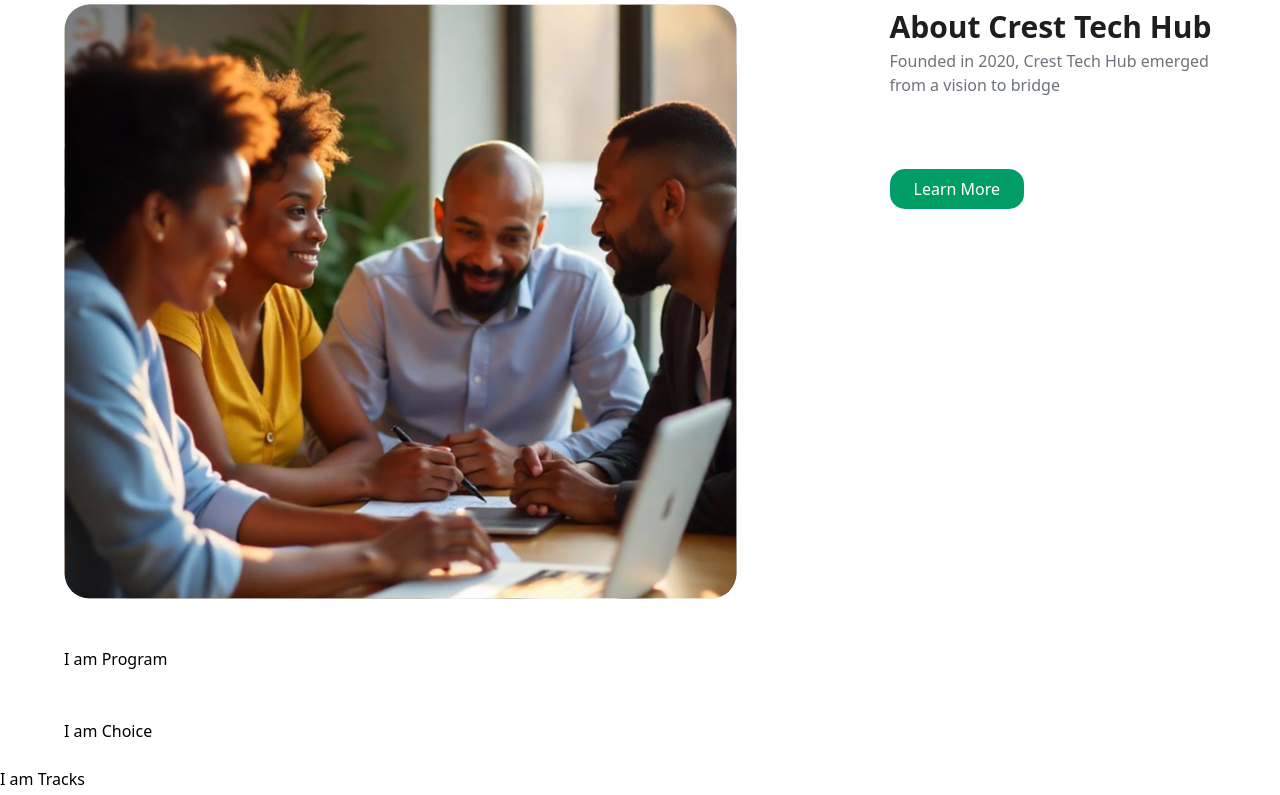
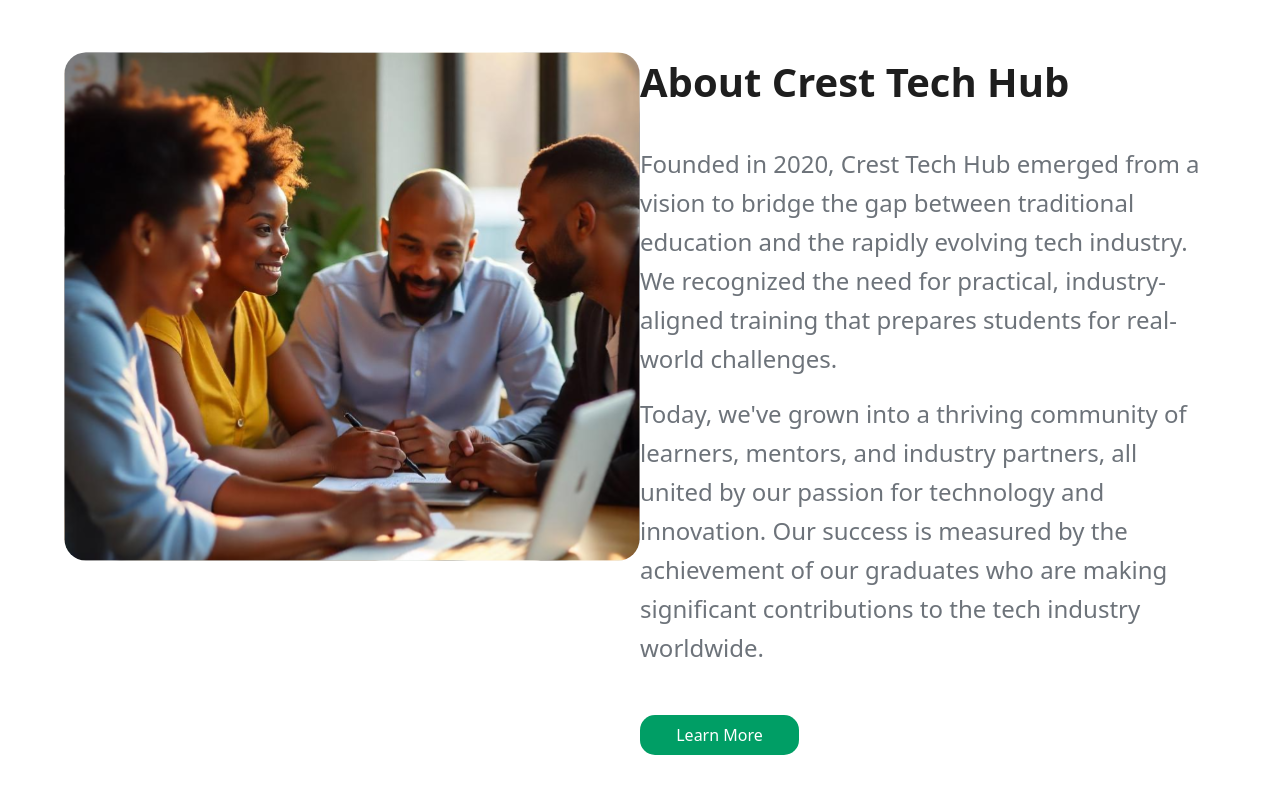
Before and after one commit to Cresttechhub/crestFrontend, a React (Vite) app: page / in a window 1280 px wide. Shown: the part 1300-2095 px from the top of the page. Built offline with nearby package versions, Linux system fonts and the light colour scheme.

Commit message:
feat: Add About component with in-view text animation and menu hover effect

```diff
--- a/src/components/About/About.jsx
+++ b/src/components/About/About.jsx
@@ -1,74 +1,119 @@
 import React, { useState, useEffect, useRef } from "react";
 import { useNavigate } from "react-router-dom";
+import { motion, AnimatePresence } from "framer-motion";
+import { useInView } from "react-intersection-observer";
 import about_img from "../../images/about_img.svg";
 
 const About = () => {
   const [paragraph1, setParagraph1] = useState("");
   const [paragraph2, setParagraph2] = useState("");
   const navigate = useNavigate();
-  const isFirstRender = useRef(true);
+  const [ref, inView] = useInView({ threshold: 0.2 });
+  const timeoutRefs = useRef([]);
 
   useEffect(() => {
-    if (isFirstRender.current) {
-      isFirstRender.current = false;
-      setTimeout(() => {
-        const text1 = `Founded in 2020, Crest Tech Hub emerged from a vision to bridge
-        the gap between traditional education and the rapidly evolving
-        tech industry. We recognized the need for practical
-        industry-aligned training that prepares students for real-world
-        challenges.`;
+    if (inView) {
+      const text1 =
+        `Founded in 2020, Crest Tech Hub emerged from a vision to bridge the gap between traditional education and the rapidly evolving tech industry. We recognized the need for practical, industry-aligned training that prepares students for real-world challenges.`.split(
+          " "
+        );
 
-        const text2 = `Today, we've grown into a thriving community of learners, mentors,
-        and industry partners, all united by our passion for technology
-        and innovation. Our success is measured by the achievement of our
-        graduates who are making significant contributions to the tech
-        industry worldwide`;
+      const text2 =
+        `Today, we've grown into a thriving community of learners, mentors, and industry partners, all united by our passion for technology and innovation. Our success is measured by the achievement of our graduates who are making significant contributions to the tech industry worldwide.`.split(
+          " "
+        );
 
-        const lines1 = text1.split("\n");
-        const lines2 = text2.split("\n");
-        let lineIndex1 = 0;
-        let lineIndex2 = 0;
+      setParagraph1("");
+      setParagraph2("");
 
-        const interval1 = setInterval(() => {
-          setParagraph1((prev) => prev + lines1[lineIndex1] + "\n");
-          lineIndex1++;
-          if (lineIndex1 === lines1.length) clearInterval(interval1);
-        }, 1000);
+      const addWords = (text, setText, delay) => {
+        text.forEach((word, index) => {
+          const timeout = setTimeout(() => {
+            setText((prev) => (prev ? `${prev} ${word}` : word));
+          }, index * 50); // Adjust speed by modifying 50ms delay
+          timeoutRefs.current.push(timeout);
+        });
+      };
 
-        setTimeout(() => {
-          const interval2 = setInterval(() => {
-            setParagraph2((prev) => prev + lines2[lineIndex2] + "\n");
-            lineIndex2++;
-            if (lineIndex2 === lines2.length) clearInterval(interval2);
-          }, 1000);
-        }, lines1.length * 1000);
-      }, 5000);
+      addWords(text1, setParagraph1, 0);
+      setTimeout(
+        () => addWords(text2, setParagraph2, text1.length * 50),
+        text1.length * 50
+      );
+    } else {
+      setParagraph1("");
+      setParagraph2("");
+      timeoutRefs.current.forEach(clearTimeout);
+      timeoutRefs.current = [];
     }
-  }, []);
+
+    return () => {
+      timeoutRefs.current.forEach(clearTimeout);
+      timeoutRefs.current = [];
+    };
+  }, [inView]);
 
   const handleButtonClick = () => {
     navigate("/about");
   };
+
+  const paragraphVariants = {
+    initial: { opacity: 0, y: 10 },
+    animate: {
+      opacity: 1,
+      y: 0,
+      transition: { duration: 0.3, ease: "easeInOut" },
+    },
+    exit: {
+      opacity: 0,
+      y: -10,
+      transition: { duration: 0.2, ease: "easeInOut" },
+    },
+  };
+
   return (
-    <div className="px-16 py-6">
-      <div className="flex justify-between gap-16">
+    <div className="px-16 py-6" ref={ref}>
+      <div className="flex justify-between">
         <div className="w-full">
-          <img src={about_img} alt="" />
+          <img src={about_img} alt="About Crest Tech Hub" />
         </div>
-        <div className="">
-          <h1 className="text-[30px] text-[#1E1E1E] font-bold">
+        <div className="w-full flex flex-col justify-start">
+          <h1 className="text-[40px] text-[#1E1E1E] font-bold mb-8">
             About Crest Tech Hub
           </h1>
-          <div className="text-[#6D737A] text-[16px] text-wrap">
-            <p className="">{paragraph1}</p>
-            <p className="mt-10">{paragraph2}</p>
+          <div className="text-[#6D737A] text-2xl min-h-[120px] leading-relaxed">
+            <AnimatePresence>
+              <motion.p
+                key="paragraph1"
+                variants={paragraphVariants}
+                initial="initial"
+                animate="animate"
+                exit="exit"
+              >
+                {paragraph1}
+              </motion.p>
+            </AnimatePresence>
+            <AnimatePresence>
+              <motion.p
+                key="paragraph2"
+                variants={paragraphVariants}
+                initial="initial"
+                animate="animate"
+                exit="exit"
+                className="mt-4"
+              >
+                {paragraph2}
+              </motion.p>
+            </AnimatePresence>
           </div>
-          <button
-            onClick={handleButtonClick}
-            className="mt-8 px-6 py-2 text-white text-[16px] hover:text-[#009E65] bg-[#009E65] hover:border border-[#009E65] hover:bg-white rounded-[15px] cursor-pointer"
-          >
-            Learn More
-          </button>
+          <div className="mt-12">
+            <button
+              className="w-[159px] px-6 py-2 text-white text-[16px] hover:text-[#009E65] hover:font-medium bg-[#009E65] hover:border-2 hover:border-[#009E65]  hover:bg-white rounded-[15px] cursor-pointer"
+              onClick={handleButtonClick}
+            >
+              Learn More
+            </button>
+          </div>
         </div>
       </div>
     </div>
--- a/src/pages/Home/Hero.jsx
+++ b/src/pages/Home/Hero.jsx
@@ -98,7 +98,7 @@
           <h1>Innovate.</h1>
         </div>
 
-        <p className="mt-4 text-[16px] text-[#6D737A] w-[596px]">
+        <p className="mt-4 text-[20px] text-[#6D737A] w-[596px]">
           Gain in-demand tech skills online with expert mentorship, hands-on
           projects, and real-world training. Join live classes, build a
           portfolio, connect with industry experts, and access internships-all
```
